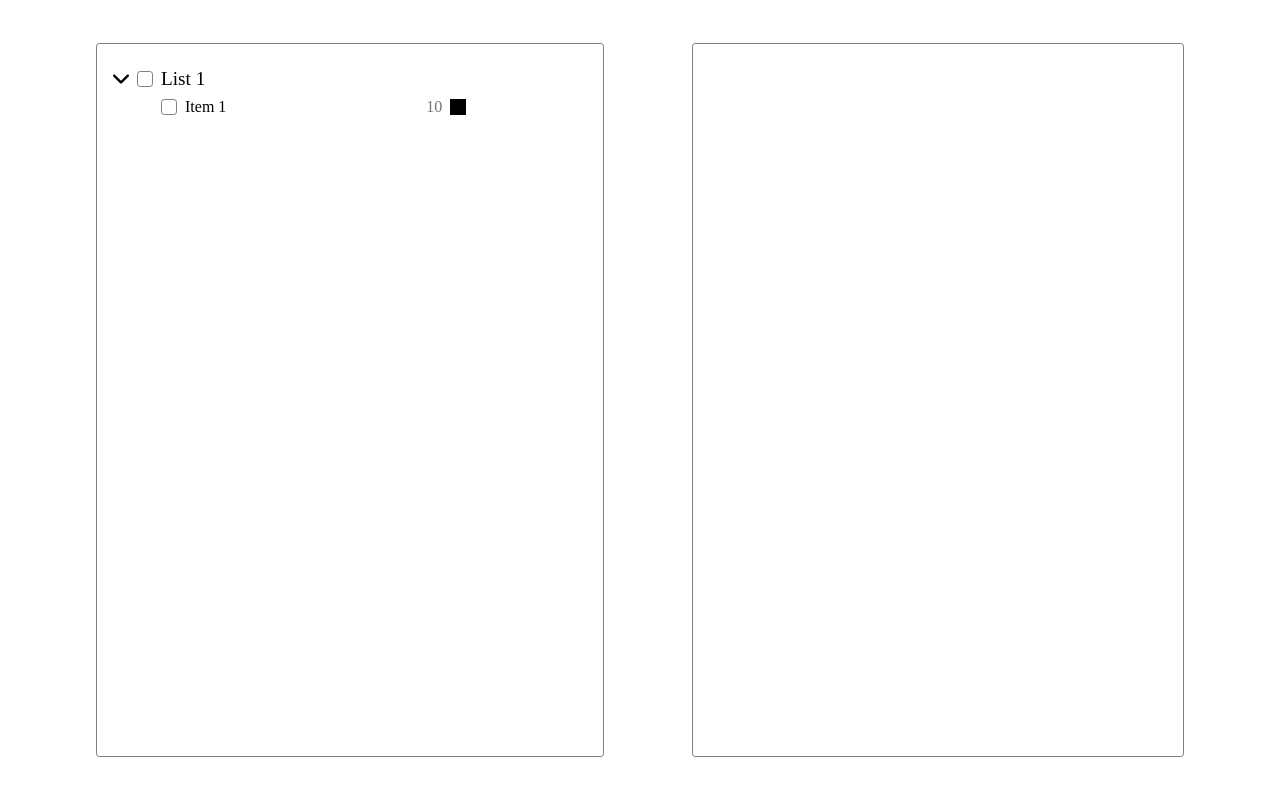
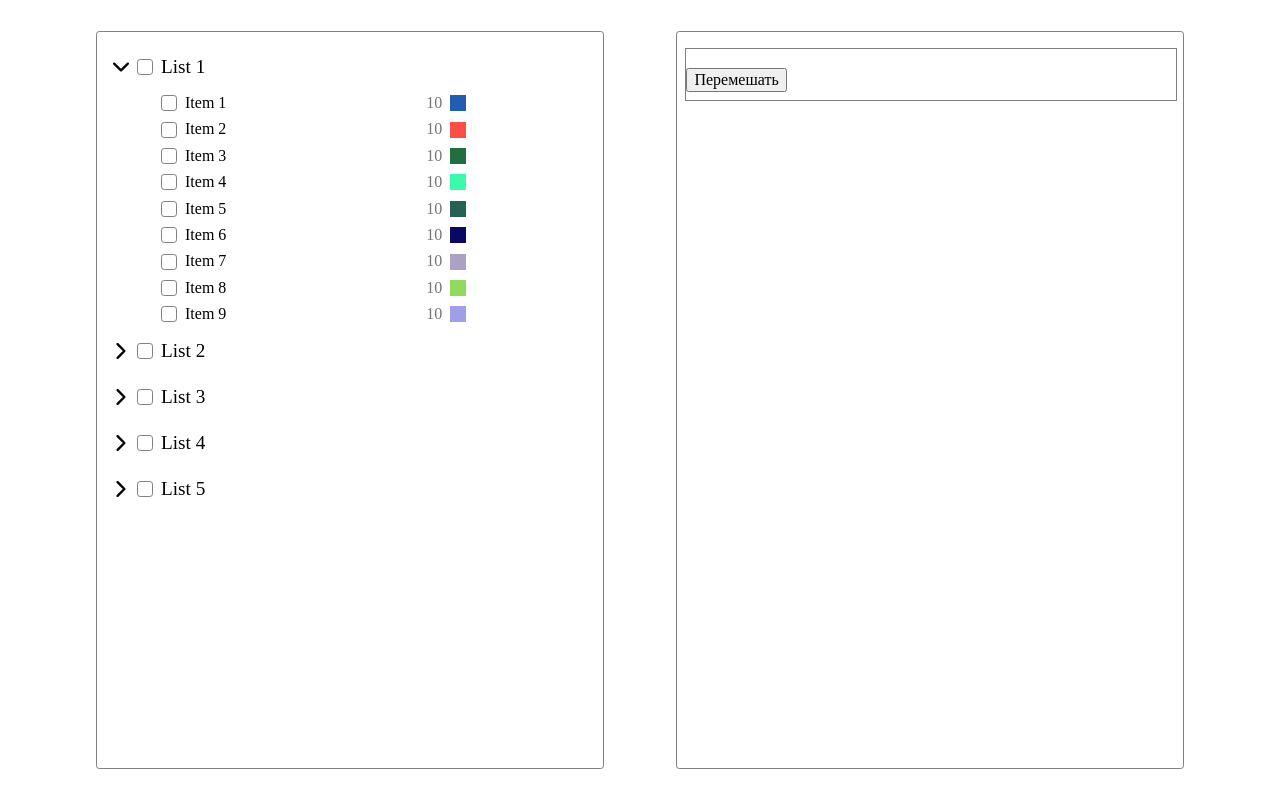
Before and after one commit to romkevi4/lists-items, a Vue app: page / in a window 1280 px wide. Both pictures are taken after a click on the picture 121 px from the left and 79 px from the top of the page. Built offline with nearby package versions, Linux system fonts and the light colour scheme.

Commit message:
feat: end the left block, add the basic structure of right block

```diff
--- a/src/App.vue
+++ b/src/App.vue
@@ -15,7 +15,7 @@
     margin: auto;
     padding: 3rem;
     width: 85%;
-    height: 85%;
+    height: 100%;
     display: flex;
     align-items: center;
     justify-content: space-between;
--- a/src/assets/base.css
+++ b/src/assets/base.css
@@ -3,7 +3,7 @@
 body {
   margin: 0;
   max-width: 100vw;
-  height: 100vh;
+  min-height: 100vh;
   color: #000;
   font-size: 1rem;
   display: flex;
--- a/src/assets/main.css
+++ b/src/assets/main.css
@@ -4,11 +4,11 @@
   margin: 0 auto;
   max-width: 1920px;
   width: 100%;
-  height: 100%;
+  min-height: 100%;
   font-weight: normal;
 
   display: flex;
   flex-direction: column;
-  align-items: center;
+  align-items: start;
   justify-content: start;
 }
--- a/src/components/ItemLeft.vue
+++ b/src/components/ItemLeft.vue
@@ -1,11 +1,105 @@
 <script setup lang="ts">
+  import { defineProps } from 'vue'
 
+  import { setRandomColorOfItem } from '@/utils/initialData'
+
+  interface PropsItemLeft {
+    itemNumber: number
+  }
+
+  defineProps<PropsItemLeft>()
 </script>
 
 <template>
+  <div class="item-left">
+    <div class="item-left__box">
+      <input type="checkbox" class="item-left__input-checkbox">
+      <p class="item-left__name">{{ `Item ${itemNumber}` }}</p>
+    </div>
 
+    <div class="item-left__box">
+      <input type="text" placeholder="10" class="item-left__input-number">
+      <input type="color" class="item-left__input-color" :value="setRandomColorOfItem()">
+    </div>
+  </div>
 </template>
 
 <style scoped>
+  .item-left {
+    padding-top: .5rem;
+    width: 80%;
+    display: flex;
+    align-items: center;
+    justify-content: space-between;
+  }
 
+  .item-left:first-of-type {
+    padding-top: 0;
+  }
+
+  .item-left__box {
+    display: flex;
+    align-items: center;
+    justify-content: start;
+  }
+
+  .item-left__input-checkbox {
+    margin: 0 .5rem 0;
+    width: 1rem;
+    height: 1rem;
+    appearance: none;
+    background: transparent;
+    border: 1px solid gray;
+    border-radius: .2rem;
+  }
+
+  .item-left__input-checkbox::before {
+    content: '';
+    display: block;
+    font-size: .8rem;
+    color: gray;
+    text-align: center;
+    line-height: 1rem;
+  }
+
+  .item-left__input-checkbox:checked::before {
+    content: '\2713';
+  }
+
+  .item-left__input-checkbox:hover {
+    cursor: pointer;
+  }
+
+  .item-left__name {
+    margin: 0;
+  }
+
+  .item-left__input-number {
+    margin-right: .5rem;
+    padding: 0;
+    width: 1rem;
+    height: 1rem;
+    border: none;
+    background-color: transparent;
+  }
+
+  .item-left__input-color {
+    padding: 0;
+    width: 1rem;
+    height: 1rem;
+    appearance: none;
+    border: none;
+    background-color: transparent;
+  }
+
+  .item-left__input-color::-webkit-color-swatch-wrapper {
+    padding: 0;
+    width: 1rem;
+    height: 1rem;
+    border: none;
+  }
+
+  .item-left__input-color::-webkit-color-swatch {
+    border: none;
+  }
 </style>
--- a/src/components/LeftBlock.vue
+++ b/src/components/LeftBlock.vue
@@ -1,10 +1,15 @@
 <script setup lang="ts">
   import ListLeft from './ListLeft.vue'
+  import { AMOUNT_OF_LISTS } from '@/utils/constants'
 </script>
 
 <template>
   <div class="left-block">
-    <list-left />
+    <list-left
+      v-for="index in AMOUNT_OF_LISTS"
+      :key="index"
+      :listNumber="index"
+    />
   </div>
 </template>
 
--- a/src/components/ListLeft.vue
+++ b/src/components/ListLeft.vue
@@ -1,9 +1,21 @@
 <script setup lang="ts">
-  import { ref } from 'vue'
+  import { ref, defineProps } from 'vue'
+
+  import ItemLeft from '@/components/ItemLeft.vue'
+
+  import { MIN_ITEM, MAX_ITEM } from '@/utils/constants'
+  import { setNumberOfItems } from '@/utils/initialData'
 
   import iconArrow from '@/assets/icons/icon-arrow-right.svg'
 
+  interface PropsListLeft {
+    listNumber: number
+  }
+
+  defineProps<PropsListLeft>()
+
   const isOpen = ref<boolean>(false)
+  const itemsNumber = setNumberOfItems(MIN_ITEM, MAX_ITEM)
 
   const toggleAccordion = () => isOpen.value = !isOpen.value
 
@@ -20,21 +32,15 @@
         :class="{'list-left__icon-arrow_position_down' : isOpen}"
       >
       <input type="checkbox" class="list-left__input-checkbox">
-      <h3 class="list-left__title">List 1</h3>
+      <h3 class="list-left__title">{{ `List ${listNumber}` }}</h3>
     </div>
 
     <div v-if="isOpen" class="list-left__items">
-      <div class="list-left__item">
-        <div class="list-left__box">
-          <input type="checkbox" class="list-left__input-checkbox">
-          <p class="list-left__item-name">Item 1</p>
-        </div>
-
-        <div class="list-left__box">
-          <input type="text" placeholder="10" class="list-left__input-number">
-          <input type="color" class="list-left__input-color">
-        </div>
-      </div>
+      <item-left
+        v-for="index in itemsNumber"
+        :key="index"
+        :itemNumber="index"
+      />
     </div>
   </div>
 </template>
@@ -54,6 +60,7 @@
     display: flex;
     align-items: center;
     justify-content: start;
+    transition: background-color .2s;
   }
 
   .list-left__header:hover {
@@ -105,55 +112,11 @@
   }
 
   .list-left__items {
-    padding-left: 3rem;
+    padding: .5rem 0 0 3rem;
     width: 80%;
     display: flex;
-  }
-
-  .list-left__item {
-    width: 80%;
-    display: flex;
-    align-items: center;
-    justify-content: space-between;
-  }
-
-  .list-left__box {
-    display: flex;
-    align-items: center;
-    justify-content: start;
-  }
-
-  .list-left__item-name {
-    margin: 0;
-  }
-
-  .list-left__input-number {
-    margin-right: .5rem;
-    padding: 0;
-    width: 1rem;
-    height: 1rem;
-    border: none;
-    background-color: transparent;
-  }
-
-  .list-left__input-color {
-    padding: 0;
-    width: 1rem;
-    height: 1rem;
-    appearance: none;
-    border: none;
-    background-color: transparent;
-  }
-
-  .list-left__input-color::-webkit-color-swatch-wrapper {
-    padding: 0;
-    width: 1rem;
-    height: 1rem;
-    border: none;
-  }
-
-  .list-left__input-color::-webkit-color-swatch {
-    border: none;
+    flex-direction: column;
+    align-items: start;
   }
 
   .list-left:hover,
--- /dev/null
+++ b/src/components/ListRight.vue
@@ -0,0 +1,35 @@
+<script>
+
+</script>
+
+<template>
+  <div class="list-right">
+    <div class="list-right__box">
+      <h3></h3>
+      <button type="button" class="list-right__btn-sort">Перемешать</button>
+    </div>
+
+
+  </div>
+</template>
+
+<style scoped>
+  .list-right {
+    padding: 0 0 .5rem 0;
+    width: 100%;
+    border: 1px solid gray;
+  }
+
+  .list-left__header {
+    padding: .5rem;
+    display: flex;
+    align-items: center;
+    justify-content: start;
+    transition: background-color .2s;
+  }
+
+  .list-left__header:hover {
+    background-color: #DCDCDC;
+    border-radius: .2rem;
+  }
+</style>
--- a/src/components/RightBlock.vue
+++ b/src/components/RightBlock.vue
@@ -1,19 +1,23 @@
 <script setup lang="ts">
-
+  import ListRight from './ListRight.vue'
 </script>
 
 <template>
   <div class="right-block">
-
+    <list-right />
   </div>
 </template>
 
 <style scoped>
   .right-block {
-    padding: 1rem 0;
+    padding: 1rem .5rem;
     width: 45%;
     height: 100%;
     border: 1px solid gray;
     border-radius: .2rem;
+    display: flex;
+    flex-direction: column;
+    align-items: start;
+    justify-content: start;
   }
 </style>
--- /dev/null
+++ b/src/utils/constants.ts
@@ -0,0 +1,3 @@
+export const MIN_ITEM = 4
+export const MAX_ITEM = 10
+export const AMOUNT_OF_LISTS = 5
--- /dev/null
+++ b/src/utils/initialData.ts
@@ -0,0 +1,15 @@
+export function setNumberOfItems(min: number, max: number): number {
+  return Math.floor(Math.random() * (max - min + 1)) + min;
+}
+
+export function setRandomColorOfItem(): string {
+  const symbols = '0123456789ABCDEF'
+  let color = '#'
+
+  for (let i = 0; i < 6; i++) {
+    const randomIndex = Math.floor(Math.random() * symbols.length)
+    color += symbols[randomIndex]
+  }
+
+  return color
+}
```
